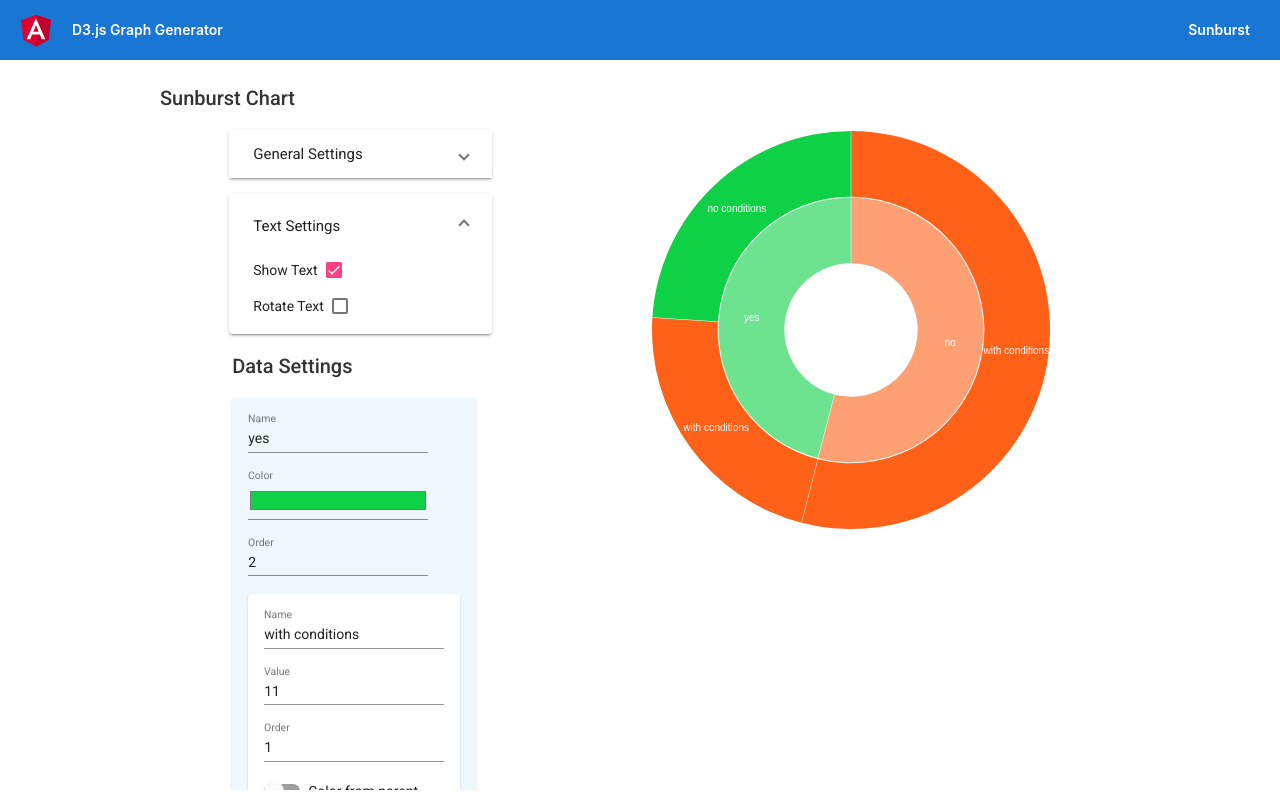
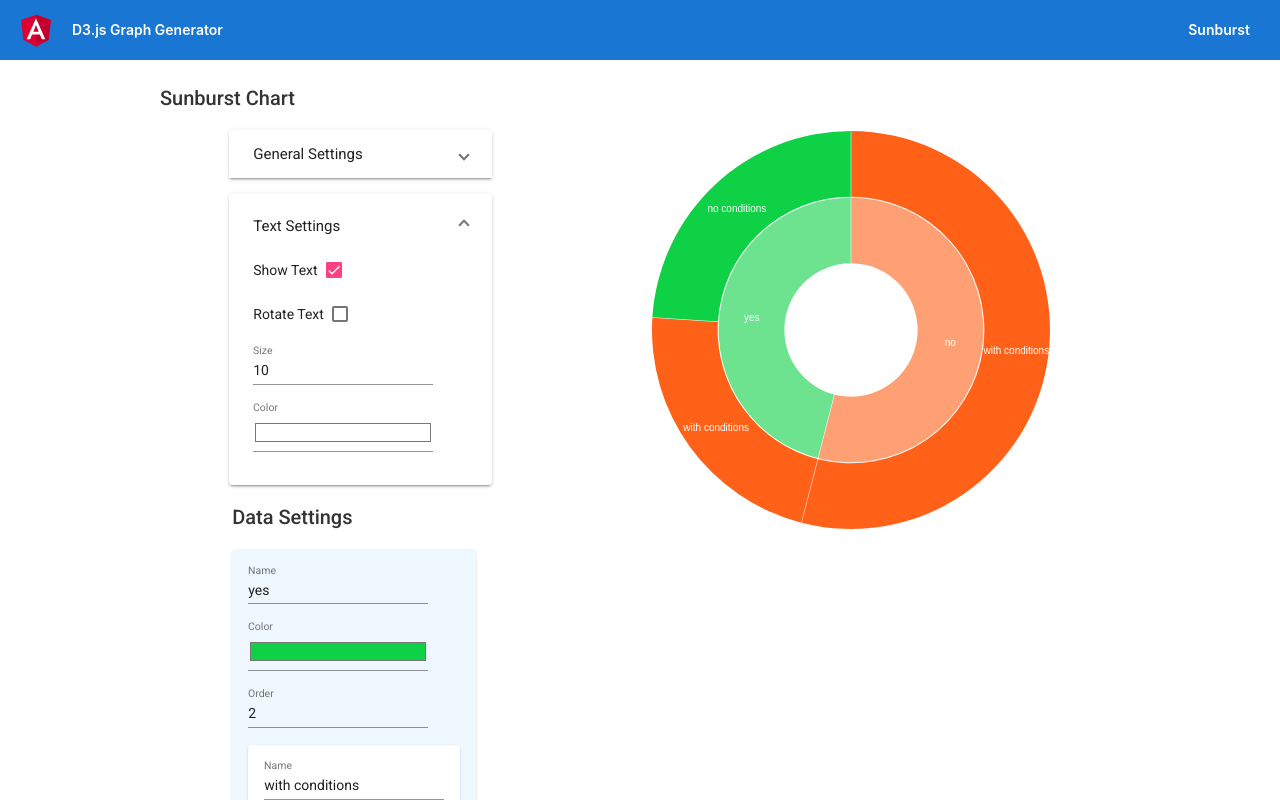
Before and after one commit to Marcel-Hrnecek/angular-d3js-generator, an Angular app: page /sunburst in a window 1280 px wide. Both pictures are taken after a click on the button "Text Settings". Shown: the top 800 px of the page. Built offline with nearby package versions, Linux system fonts and the light colour scheme.

Commit message:
add settings to change text size and color

```diff
--- a/src/app/services/chart-data.service.ts
+++ b/src/app/services/chart-data.service.ts
@@ -10,6 +10,8 @@ export class ChartDataService {
     name: "doping",
     show_text: true,
     rotate_text: false,
+    text_size: 10,
+    text_color: '#FFFFFF',
     inner_opacity: 60,
     children: [
       {
--- a/src/app/sunburst/sunburst-chart/sunburst-chart.component.ts
+++ b/src/app/sunburst/sunburst-chart/sunburst-chart.component.ts
@@ -32,7 +32,7 @@ export class SunburstChartComponent implements OnInit {
       });
   }
 
-  createChart(data: any) {
+  createChart(data: MainData) {
     this.rootData = this.partition(data);
 
     this.svg = d3.select('.chartContainer').append('svg')
@@ -52,12 +52,12 @@ export class SunburstChartComponent implements OnInit {
     this.buildChart(data);
   }
 
-  updateChart(data: any) {
+  updateChart(data: MainData) {
     this.rootData = this.partition(data);
     this.buildChart(data);
   }
 
-  buildChart(data: any) {
+  buildChart(data: MainData) {
 
     this.svg.selectAll("g")
       .filter((d, i) => i === 0)
@@ -73,6 +73,7 @@ export class SunburstChartComponent implements OnInit {
     this.svg.selectAll("g")
       .filter((d, i) => i === 1)
       .style('visibility', () => data.show_text ? 'visible' : 'hidden')
+      .attr("font-size", data.text_size)
       .selectAll("text")
       .data(this.rootData.descendants().filter(d => d.depth && (d.y0 + d.y1) / 2 * (d.x1 - d.x0) > 10))
       .join("text")
@@ -84,7 +85,7 @@ export class SunburstChartComponent implements OnInit {
         }
       })
       .attr("dy", "0.35em")
-      .attr("fill", "white")
+      .attr("fill", () => data.text_color)
       .text(d => d.data.name);
   }
 
--- a/src/app/sunburst/sunburst-settings/sunburst-settings.component.html
+++ b/src/app/sunburst/sunburst-settings/sunburst-settings.component.html
@@ -29,8 +29,7 @@
     </mat-checkbox>
 
     <br>
-    <!--For some extra spacing-->
-    <p></p>
+    <br>
 
     <mat-checkbox
       [ngModel]="data.rotate_text"
@@ -39,6 +38,27 @@
     >
       Rotate Text
     </mat-checkbox>
+
+    <br>
+    <br>
+
+    <mat-form-field>
+      <mat-label>Size</mat-label>
+      <input matInput
+             type="number"
+             [ngModel]="data.text_size"
+             (ngModelChange)="data.text_size = $event; updateData()">
+    </mat-form-field>
+
+    <br>
+
+    <mat-form-field>
+      <mat-label>Color</mat-label>
+      <input matInput
+             type="color"
+             [ngModel]="data.text_color"
+             (ngModelChange)="data.text_color = $event; updateData()">
+    </mat-form-field>
   </mat-expansion-panel>
 </mat-accordion>
 
--- a/src/typings/data.d.ts
+++ b/src/typings/data.d.ts
@@ -2,6 +2,8 @@ interface MainData {
   name: string,
   show_text: boolean,
   rotate_text: boolean,
+  text_size: number,
+  text_color: string,
   inner_opacity: number,
   children: ChildData[]
 }
```
